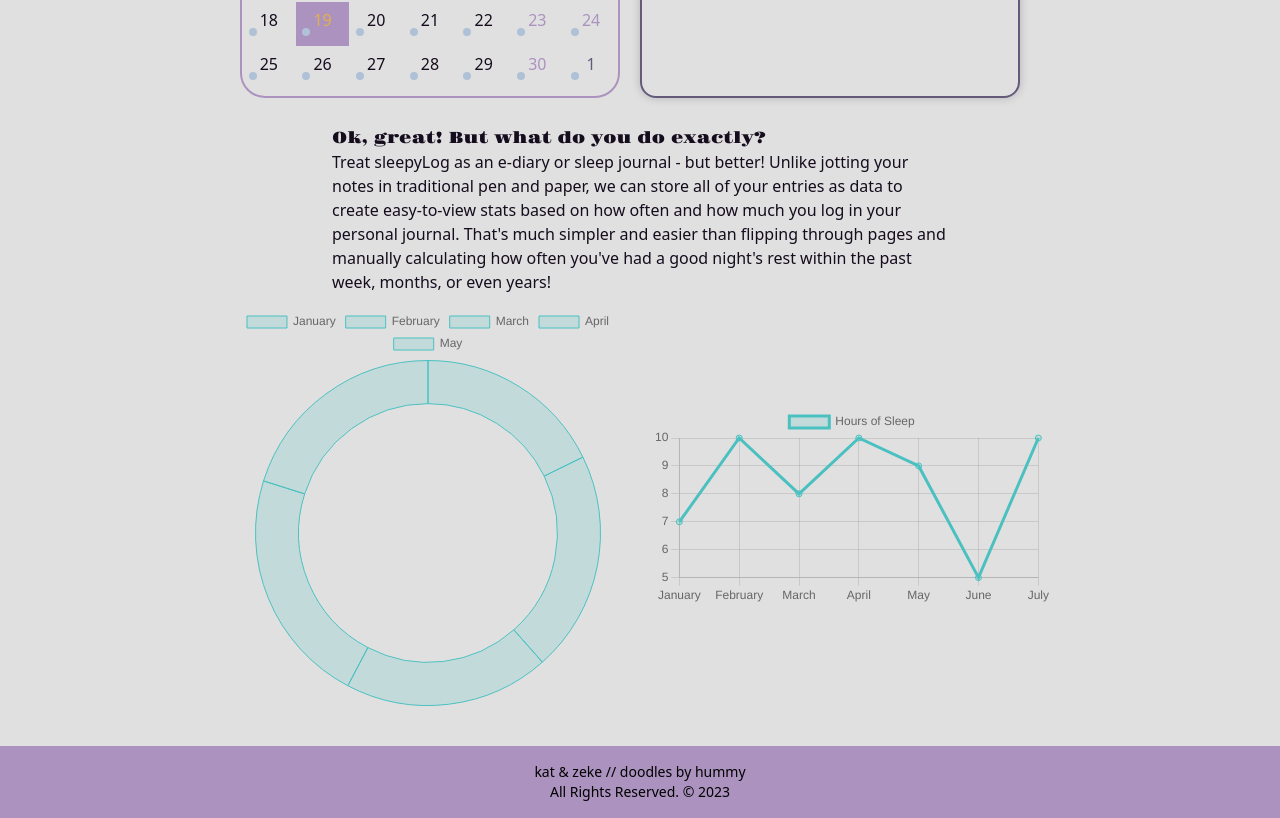
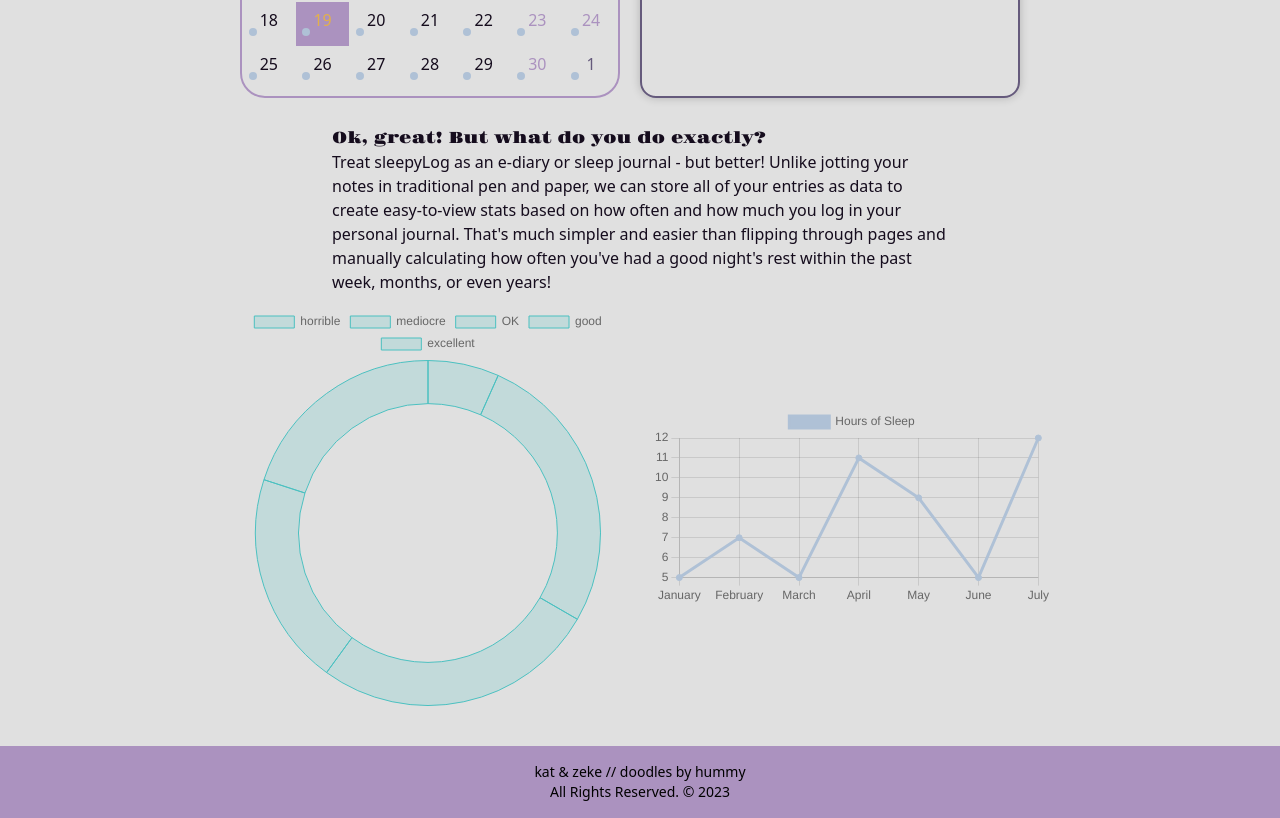
Before and after one commit to artem-ine/sleepylog, a React (Vite) app in the folder frontend/: page / in a window 1280 px wide. Shown: the part 502-1320 px from the top of the page. Built offline with nearby package versions, Linux system fonts and the light colour scheme.

Commit message:
guest view

```diff
--- a/frontend/src/components/Guest View/DummyChart.jsx
+++ b/frontend/src/components/Guest View/DummyChart.jsx
@@ -25,8 +25,11 @@ function DummyChart() {
     Tooltip,
     Legend
   );
+
+  const labelsPie = ["horrible", "mediocre", "OK", "good", "excellent"];
+
   const dataChart = {
-    labels: ["January", "February", "March", "April", "May"],
+    labels: labelsPie,
     datasets: [
       {
         label: "Hours of Sleep",
@@ -35,7 +38,9 @@ function DummyChart() {
         borderWidth: 1,
         hoverBackgroundColor: "rgba(75,192,192,0.4)",
         hoverBorderColor: "rgba(75,192,192,1)",
-        data: [6, 7, 6.5, 7.5, 6.8],
+        data: labelsPie.map(() =>
+          faker.datatype.float({ min: 1, max: 5, precision: 1 })
+        ),
       },
       {
         backgroundColor: ["#FF5733", "#FFC300", "#C70039", "#900C3F"],
@@ -47,7 +52,7 @@ function DummyChart() {
     },
   };
 
-  const labels = [
+  const labelsLine = [
     "January",
     "February",
     "March",
@@ -58,17 +63,28 @@ function DummyChart() {
   ];
 
   const dataLine = {
-    labels: labels,
+    labels: labelsLine,
     datasets: [
       {
         label: "Hours of Sleep",
-        data: labels.map(() =>
+        data: labelsLine.map(() =>
           faker.datatype.float({ min: 5, max: 12, precision: 1 })
         ),
-        borderColor: "rgba(75, 192, 192, 1)",
-        backgroundColor: "rgba(75, 192, 192, 0.2)",
+        borderColor: "#AFC1D6",
+        backgroundColor: "#AFC1D6",
       },
     ],
+    options: {
+      animations: {
+        tension: {
+          duration: 1000,
+          easing: "linear",
+          from: 1,
+          to: 0,
+          loop: true,
+        },
+      },
+    },
   };
 
   return (
```
